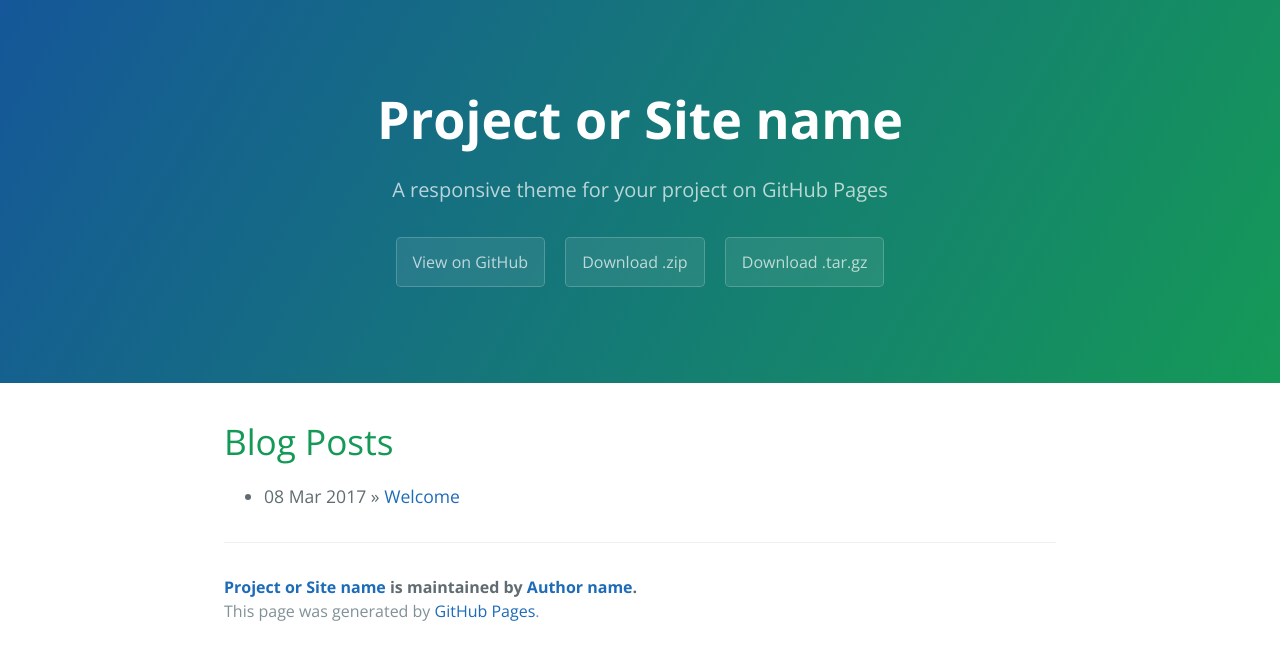
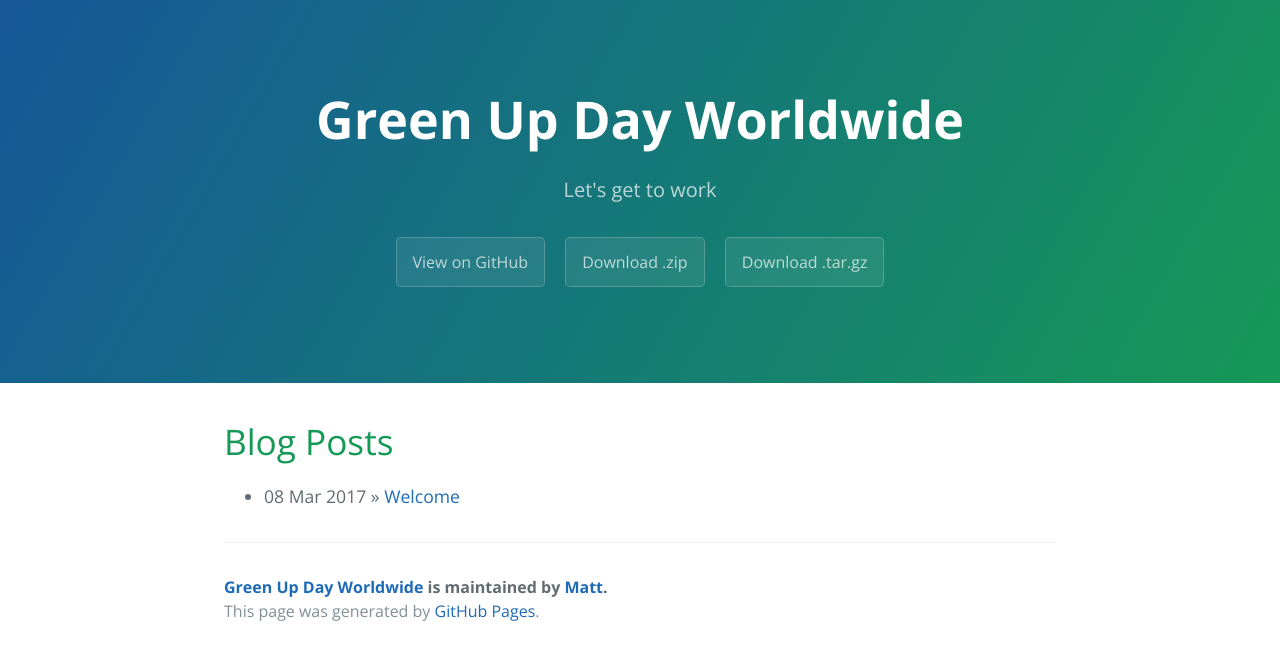
Before and after one commit to mattbk/greenupday.org, a Jekyll site: the page built from index.html, in a window 1280 px wide. Shown: the top 660 px of the page. Built offline with Jekyll 4.4.1, drawn with Linux system fonts in a browser that asks for light colours; the list of posts is cut into pages by our own code.

Commit message:
Update config.

```diff
--- a/_config.yml
+++ b/_config.yml
@@ -1,13 +1,13 @@
 # Setup
-title:        Project or Site name
-tagline:      A responsive theme for your project on GitHub Pages
+title:        Green Up Day Worldwide
+tagline:      Let's get to work
 baseurl:      ""
 paginate:     1
 
 # About/contact
 author:
-  name:       Author name
-  url:        http://yourhomepage.com
+  name:       Matt
+  url:        http://greenupday.org
 
 # Gems
 gems:
```
